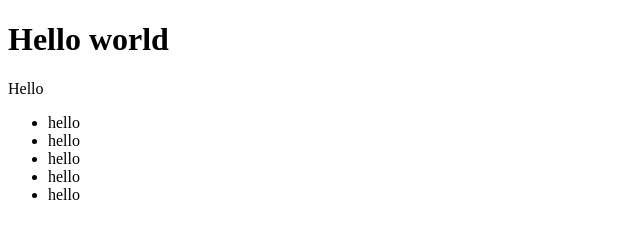
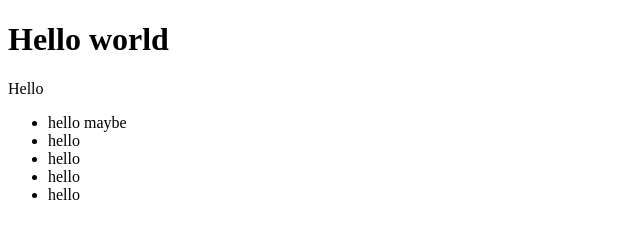
Before and after one commit to SeancMaginnis/codeworks, a plain HTML site: page index.html in a window 1280 px wide. Shown: the full height of the page, 0-640 px from the left. Drawn offline with Linux system fonts and the light colour scheme.

Commit message:
little change

```diff
--- a/index.html
+++ b/index.html
@@ -12,7 +12,7 @@
     <h1>Hello world</h1>
     <p>Hello</p>
     <ul>
-        <li>hello</li>
+        <li>hello maybe</li>
         <li>hello</li>
         <li>hello</li>
         <li>hello</li>
```
